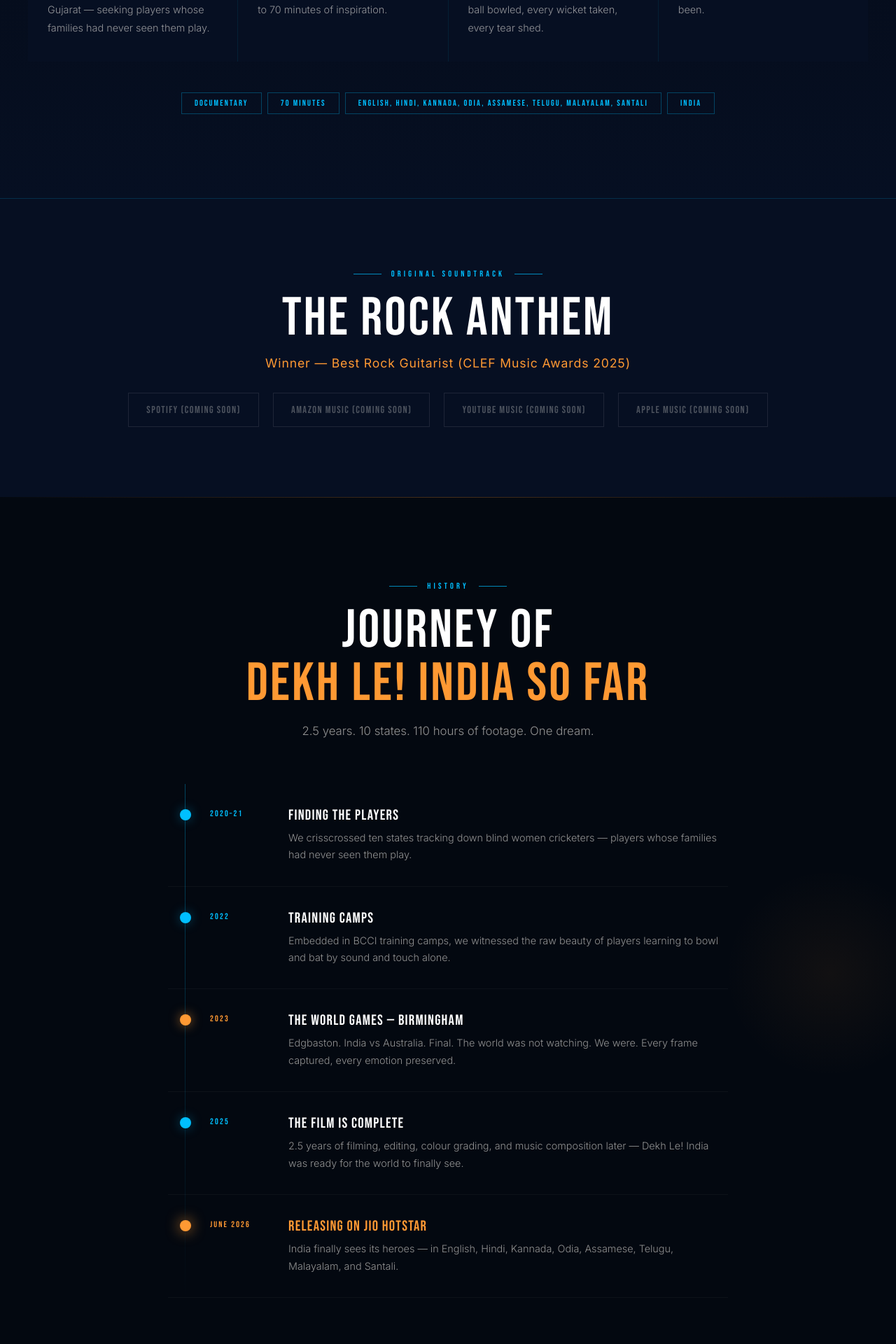
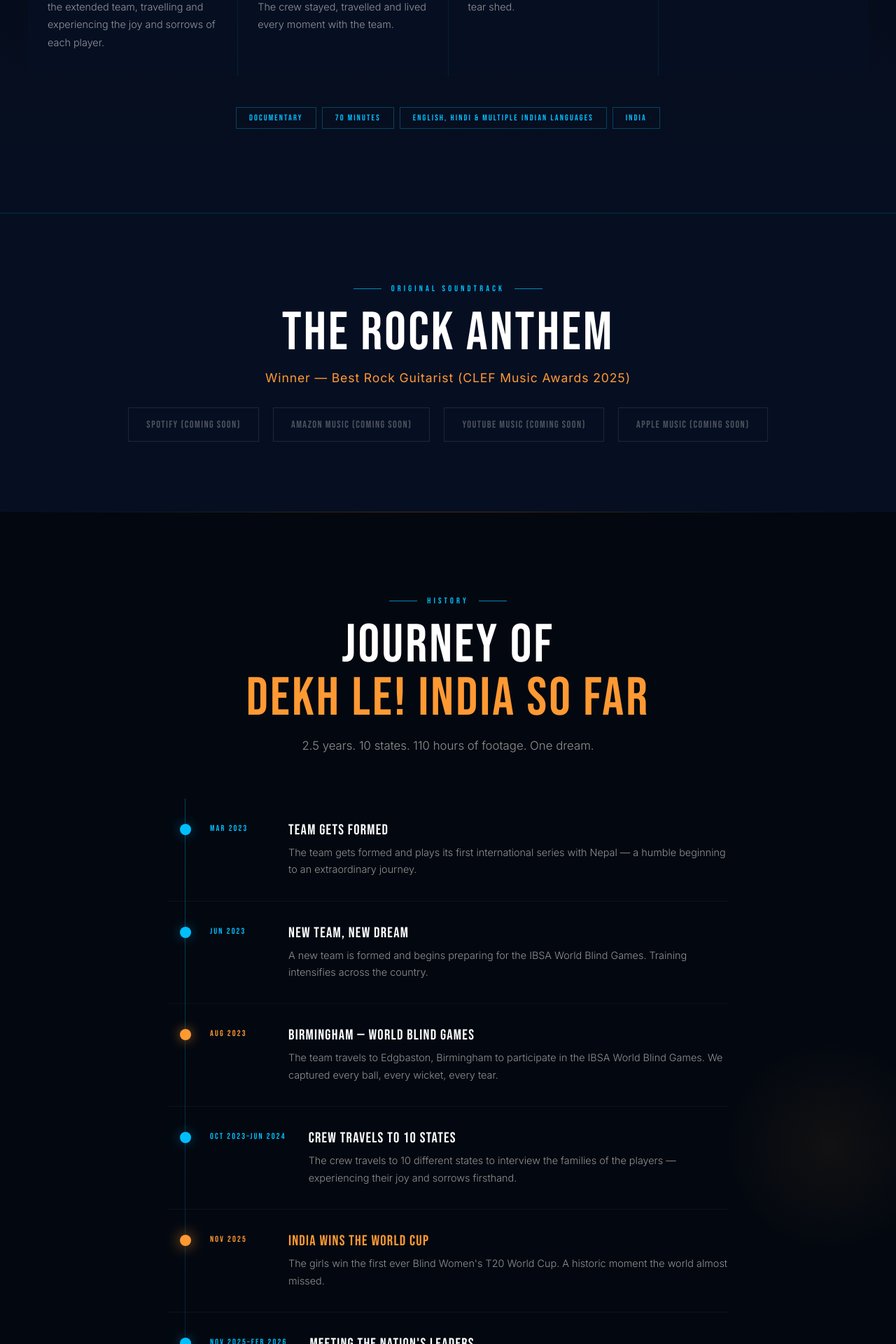
Before and after one commit to amshiknithya-1003/dekh-le-india-demo, a Next.js app: page / in a window 1280 px wide. Shown: the part 2700-4620 px from the top of the page at 70% size. Built offline with nearby package versions, Linux system fonts and the light colour scheme.

Commit message:
Update index.jsx

```diff
--- a/pages/index.jsx
+++ b/pages/index.jsx
@@ -44,9 +44,9 @@ const AWARDS = [
 ];
 
 const BEHIND_SCENES = [
-  { n:'01', title:'10 States,\nOne Dream',       body:'Odisha, Maharashtra, Karnataka, Kerala, Andhra Pradesh, Telangana, Assam, Madhya Pradesh, Delhi and Gujarat — seeking players whose families had never seen them play.' },
-  { n:'02', title:'2.5 Years of\nFilmmaking',    body:'110 hours of footage captured across 10 states — on trains, in hostels, on dusty grounds — edited to 70 minutes of inspiration.' },
-  { n:'03', title:'Edgbaston,\nBirmingham',       body:"The World Games. 60,000 seat stadium. India's blind women took the field. We were there for every ball bowled, every wicket taken, every tear shed." },
+  { n:'01', title:'10 States,\nOne Dream',    body:'Odisha, Maharashtra, Karnataka, Kerala, Andhra Pradesh, Telangana, Assam, Madhya Pradesh, Delhi and Gujarat — the crew became part of the extended team, travelling and experiencing the joy and sorrows of each player.' },
+  { n:'02', title:'2.5 Years of\nFilmmaking', body:'110 hours of footage captured across different states — on trains, in hostels, on dusty grounds — edited to 70 minutes of inspiration. The crew stayed, travelled and lived every moment with the team.' },
+  { n:'03', title:'Edgbaston,\nBirmingham',   body:"The IBSA World Blind Games. India's blind women took the field. We were there for every ball bowled, every wicket taken, every tear shed." },
   { n:'04', title:'A Story\nWorld Missed',        body:'They won. Against all odds. India barely noticed. This film is the witness the world should have been.' },
 ];
 
@@ -56,12 +56,12 @@ const TESTIMONIALS = [
   { q:'So much inspiring Mukund. I am so overwhelmed by this story.', who:'Viewer' },
   { q:'Absolutely endorsing that disability does not mean inability.', who:'Viewer' },
   { q:'This powerful documentary is sure to inspire and uplift many.', who:'Viewer' },
-  { q:'Well done Mukund! Zabardast.. lot of goosebumps..', who:'Viewer' },
-  { q:'A story that needs to be told. Kudos to the entire team.', who:'Viewer' },
-  { q:'What an inspiring story! Excellent storytelling, full of emotions.', who:'Viewer' },
-  { q:'Dekh Le India! Perfect name. Words are not enough to express gratitude.', who:'Viewer' },
-  { q:'Thanks for making a movie on blind cricket. This creates awareness.', who:'Viewer' },
-  { q:'Watched the movie with my family. Very moving and inspiring.', who:'Viewer' },
+  { q:'Well done Mukund! Zabardast.. 👏 lot of goosebumps..', who:'Viewer' },
+  { q:'A story that needs to be told. And thx Mukund for the dream you had which fructified. Kudos to the entire team. Am sure it will win in the film festivals too.', who:'Viewer' },
+  { q:'What an inspiring story! Thank you. Excellent storytelling, full of emotions 👍🏻', who:'Viewer' },
+  { q:'Dekh Le India! Perfect Name. The words are not enough to present the gratitude 🙏', who:'Viewer' },
+  { q:'Thanks for making a movie on the blind cricket. Hardly anyone knows about it. Thru your movie, many people will be made aware of this. Kudos to you!', who:'Viewer' },
+  { q:'Watched the movie with my MIL. A very moving Matinee show! Absolutely inspiring.', who:'Viewer' },
 ];
 
 const IMPACT_STATS = [
@@ -552,7 +552,7 @@ function StorySection() {
           <SectionEyebrow label="The Film" />
           <SectionTitle>They Played With Courage.<br /><span style={{ color:T.accent }}>We Filmed With Love.</span></SectionTitle>
           <p style={{ fontFamily:'"Inter",sans-serif', fontWeight:300, fontSize:'1.05rem', color:T.dim, textAlign:'center', maxWidth:'600px', margin:'0 auto 60px', lineHeight:1.75 }}>
-            Dekh Le! India chronicles the extraordinary journey of India&#39;s first blind women&#39;s national cricket team — from remote villages across Odisha, Maharashtra, Karnataka, Kerala, Andhra Pradesh, Telangana, Assam, Madhya Pradesh, Delhi and Gujarat to the World Games at Edgbaston, UK.
+            Dekh Le! India chronicles the extraordinary journey of India&#39;s first blind women&#39;s national cricket team — from remote villages across different states of India to the World Games at Edgbaston, UK.
           </p>
         </FadeUp>
         <div style={{ display:'grid', gridTemplateColumns:'repeat(auto-fit,minmax(260px,1fr))', gap:'1px', background:`rgba(0,191,255,0.1)` }}>
@@ -570,7 +570,7 @@ function StorySection() {
         </div>
         <FadeUp delay={300}>
           <div style={{ display:'flex', gap:'8px', justifyContent:'center', flexWrap:'wrap', marginTop:'44px' }}>
-            {['Documentary','70 Minutes','English, Hindi, Kannada, Odia, Assamese, Telugu, Malayalam, Santali','India'].map(tag => (
+            {['Documentary','70 Minutes','English, Hindi & Multiple Indian Languages','India'].map(tag => (
               <span key={tag} style={{ fontFamily:'"Bebas Neue",sans-serif', fontWeight:400, fontSize:'0.75rem', letterSpacing:'0.18em', textTransform:'uppercase', padding:'7px 18px', color:T.accent, border:`1px solid rgba(0,191,255,0.3)` }}>{tag}</span>
             ))}
           </div>
@@ -626,11 +626,15 @@ function BehindScenes() {
           <div style={{ position:'absolute', left:'24px', top:0, bottom:0, width:'1px', background:`linear-gradient(to bottom, ${T.accent}55, transparent)` }} />
           <div style={{ display:'flex', flexDirection:'column', gap:'0' }}>
             {[
-              { year:'2020–21',   title:'Finding the Players',          body:'We crisscrossed ten states tracking down blind women cricketers — players whose families had never seen them play.' },
-              { year:'2022',      title:'Training Camps',               body:'Embedded in BCCI training camps, we witnessed the raw beauty of players learning to bowl and bat by sound and touch alone.' },
-              { year:'2023',      title:'The World Games — Birmingham', body:'Edgbaston. India vs Australia. Final. The world was not watching. We were. Every frame captured, every emotion preserved.' },
-              { year:'2025',      title:'The Film is Complete',         body:'2.5 years of filming, editing, colour grading, and music composition later — Dekh Le! India was ready for the world to finally see.' },
-              { year:'June 2026', title:'Releasing on Jio Hotstar',     body:'India finally sees its heroes — in English, Hindi, Kannada, Odia, Assamese, Telugu, Malayalam, and Santali.', highlight: true },
+              { year:'Mar 2023',          title:'Team Gets Formed',                      body:'The team gets formed and plays its first international series with Nepal — a humble beginning to an extraordinary journey.' },
+              { year:'Jun 2023',          title:'New Team, New Dream',                   body:'A new team is formed and begins preparing for the IBSA World Blind Games. Training intensifies across the country.' },
+              { year:'Aug 2023',          title:'Birmingham — World Blind Games',      body:'The team travels to Edgbaston, Birmingham to participate in the IBSA World Blind Games. We captured every ball, every wicket, every tear.' },
+              { year:'Oct 2023–Jun 2024', title:'Crew Travels to 10 States',           body:'The crew travels to 10 different states to interview the families of the players — experiencing their joy and sorrows firsthand.' },
+              { year:'Nov 2025',          title:"India Wins the World Cup",              body:"The girls win the first ever Blind Women's T20 World Cup. A historic moment the world almost missed.", highlight: true },
+              { year:'Nov 2025–Feb 2026', title:"Meeting the Nation's Leaders",      body:'The girls meet the Honourable Prime Minister, the Honourable President, many Chief Ministers and celebrities across India.' },
+              { year:'Sep 2025–Feb 2026', title:'Film Festival Circuit',             body:'The film screens at multiple international film festivals and wins at several — NCIFF Nepal, KISFF Kenya, CLEF Music Awards and more.' },
+              { year:'Oct 2025–Mar 2026', title:'Corporate & Institution Screenings', body:'Screened at KPMG, LinkedIn, PVR Cinemas, Emcure Pharma, Oracle, Intellect, Narsee Monjee College, Prabhat Film Club and many more.' },
+              { year:'June 2026',         title:'Releasing on Jio Hotstar',              body:'India finally sees its heroes — in English, Hindi and multiple Indian languages.', highlight: true },
             ].map((t, i) => (
               <FadeUp key={t.year} delay={i * 120}>
                 <div style={{ display:'flex', gap:'32px', padding:'32px 0 32px 60px', borderBottom:`1px solid rgba(255,255,255,0.04)`, position:'relative' }}>
```
